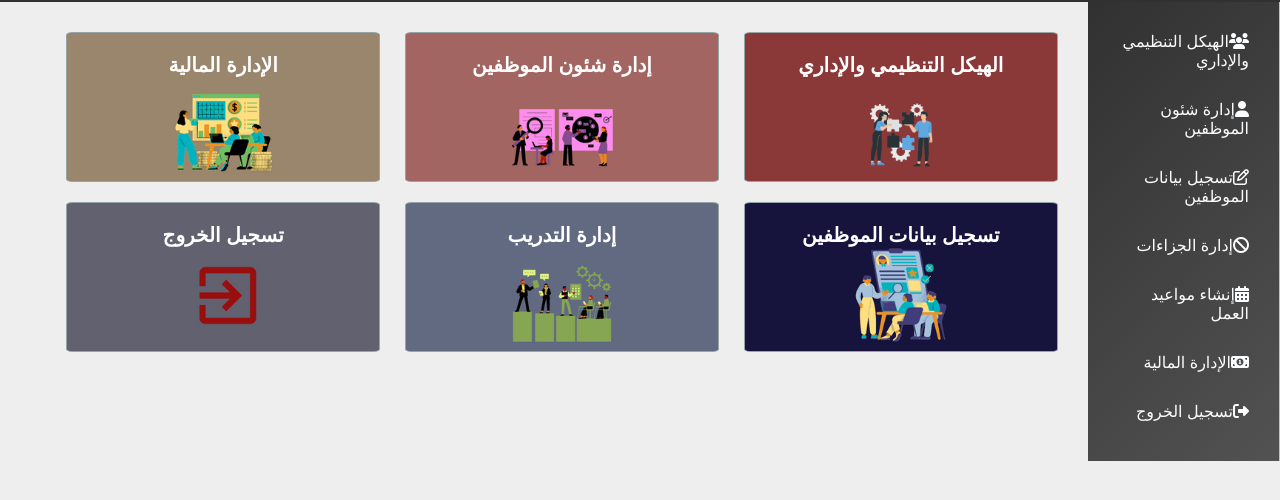
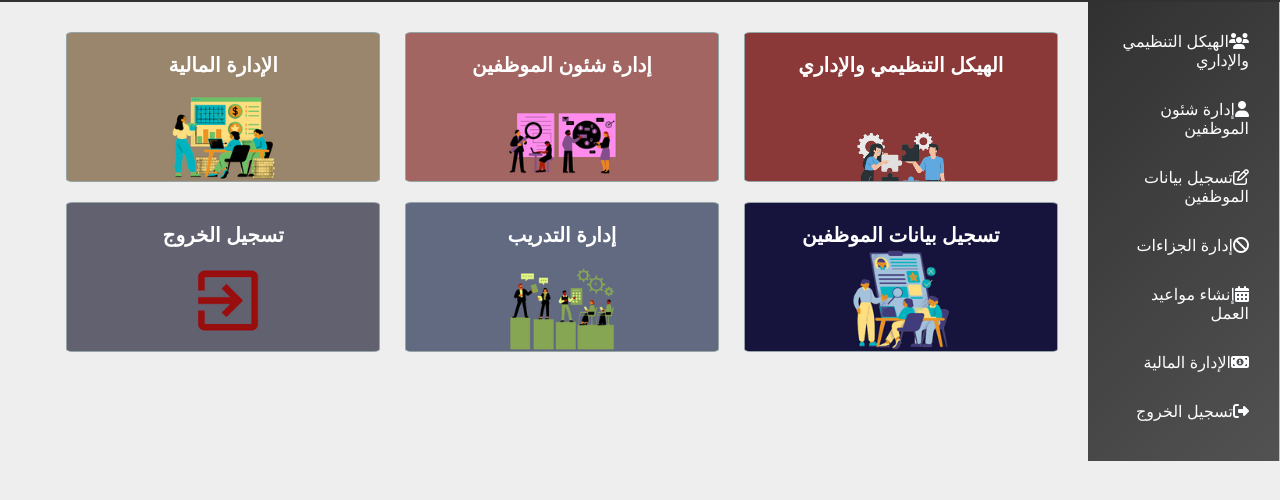
Before and after one commit to WafaaHu/dashboard, a plain HTML site: page index.html in a window 1280 px wide. Shown: the part 46-546 px from the top of the page. Drawn offline with Linux system fonts and the light colour scheme; files that its build step writes are made by us from their sources; files whose address does not match are found by name.

Commit message:
Update style.css

```diff
--- a/style.css
+++ b/style.css
@@ -69,33 +69,33 @@ main {
 }
 #item1 {
 background-image: url(./img/h3.png);
-background-size:contain;
+background-size:cover;
 background-position-x: center;
 
 }
 #item2 {
 background-image: url(./img/sh.png);
-background-size:contain;
+background-size:cover;
 background-position-x: center;
 }
 #item3 {
 background-image: url(./img/mony.png);
-background-size:contain;
+background-size:cover;
 background-position-x: center;
 }
 #item4 {
 background-image: url(./img/b.png);
-background-size:contain;
+background-size:cover;
 background-position-x: center;
 }
 #item5 {
 background-image: url(./img/td.png);
-background-size:contain;
+background-size:cover;
 background-position-x: center;
 }
 #item6 {
 background-image: url(./img/ex.png);
-background-size:contain;
+background-size:cover;
 background-position-x: center;
 }
 
```
